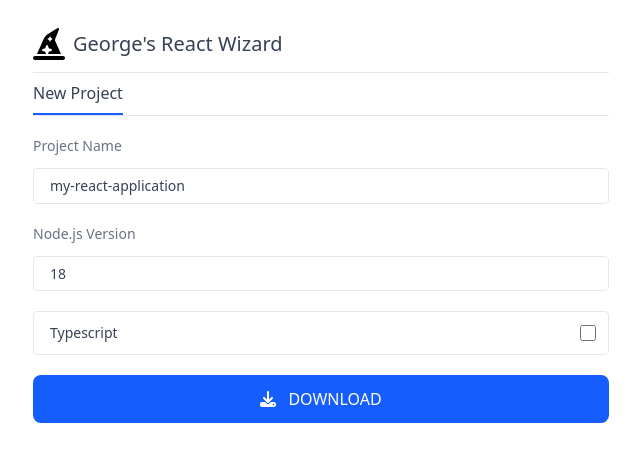
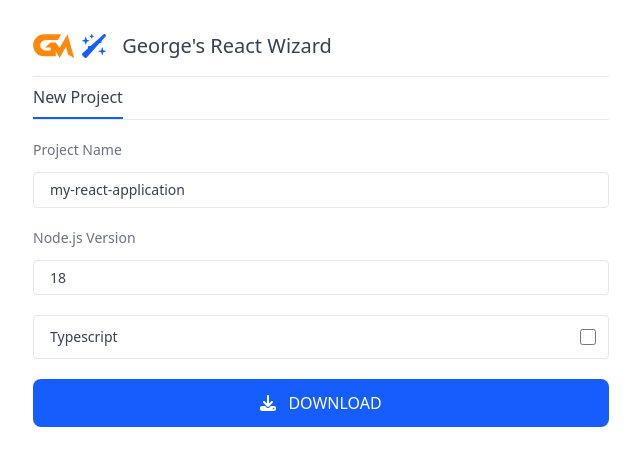
Before and after one commit to georgem00re/react-wizard, a React (Vite) app in the folder react-frontend/: page / in a window 1280 px wide. Shown: the top 466 px of the page, without its empty margins (319-959 px from the left). Built offline with nearby package versions, Linux system fonts and the light colour scheme.

Commit message:
add a new logo and icon to the form header

```diff
--- a/react-frontend/src/components/FormHeader.tsx
+++ b/react-frontend/src/components/FormHeader.tsx
@@ -1,12 +1,14 @@
+import React from "react";
+import {GMLogo} from "./GMLogo.tsx";
 import {FontAwesomeIcon} from "@fortawesome/react-fontawesome";
-import {faHatWizard} from "@fortawesome/free-solid-svg-icons";
-import React from "react";
+import {faWandSparkles} from "@fortawesome/free-solid-svg-icons";
 
 export const FormHeader = () => {
     return (
-        <div className="flex items-center space-x-2 border-b py-3 border-gray-200">
-            <FontAwesomeIcon icon={faHatWizard} size="2x"/>
-            <h1 className="text-xl text-gray-700">George's React Wizard</h1>
+        <div className="flex items-center space-x-2 border-b py-4 border-gray-200">
+            <GMLogo/>
+            <FontAwesomeIcon icon={faWandSparkles} className="text-blue-600 text-2xl"/>
+            <h1 className="text-xl text-gray-700 ml-2">George's React Wizard</h1>
         </div>
     )
 }
--- /dev/null
+++ b/react-frontend/src/components/GMLogo.tsx
@@ -0,0 +1,21 @@
+
+export const GMLogo = () => {
+    return (
+        <svg
+            width="215px"
+            height="125px"
+            viewBox="0 0 215 125"
+            version="1.1"
+            xmlns="http://www.w3.org/2000/svg"
+            xmlns:xlink="http://www.w3.org/1999/xlink"
+            className="h-6 w-auto text-blue-600"
+        >
+            <title>Rectangle</title>
+            <g id="Logos" stroke="none" stroke-width="1" fill="none" fill-rule="evenodd">
+                <g id="Test" transform="translate(-42.000000, -87.000000)" fill="#FF870C" fill-rule="nonzero">
+                    <path d="M111.09767,173.331742 L133.947939,173.331742 L133.947939,173.331742 L133.947939,156.671895 L104.587911,156.671895 L133.947939,130.895818 L160.82529,130.895818 L180.83054,159.478082 L221.659086,87.7298578 L256.50237,211.900474 L224.951408,193.233035 L213.729084,153.841656 L180.83054,211.900474 L160.82529,177.317653 L160.82529,203.151656 C140.699448,203.151656 120.573607,203.151656 100.447765,203.151656 C68.6076348,203.151656 42.7961091,177.340131 42.7961091,145.5 L42.7961091,145.5 L42.7961091,145.5 C42.7961091,113.594431 68.6606827,87.7298578 100.566251,87.7298578 L188.931878,87.7298578 L188.931878,87.7298578 L171.946105,117.951783 L110.98326,117.951783 C100.23341,117.951783 90.1246948,123.065716 83.7559711,131.725892 C77.7240059,139.928143 77.6967692,151.091785 83.6886397,159.323372 L83.7559711,159.415871 C90.1205284,168.159452 100.282967,173.331742 111.09767,173.331742 Z" id="Rectangle"></path>
+                </g>
+            </g>
+        </svg>
+    )
+}
```
